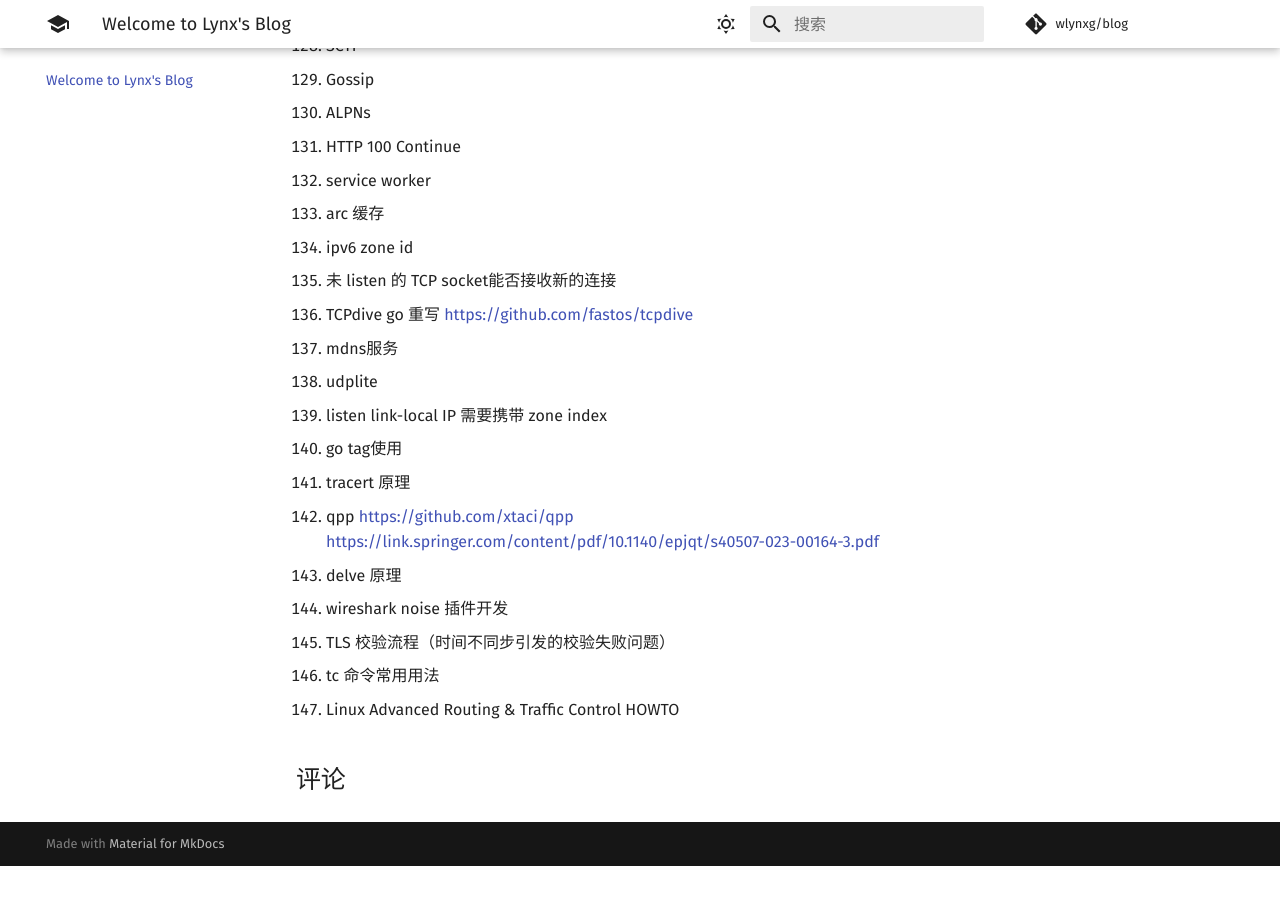
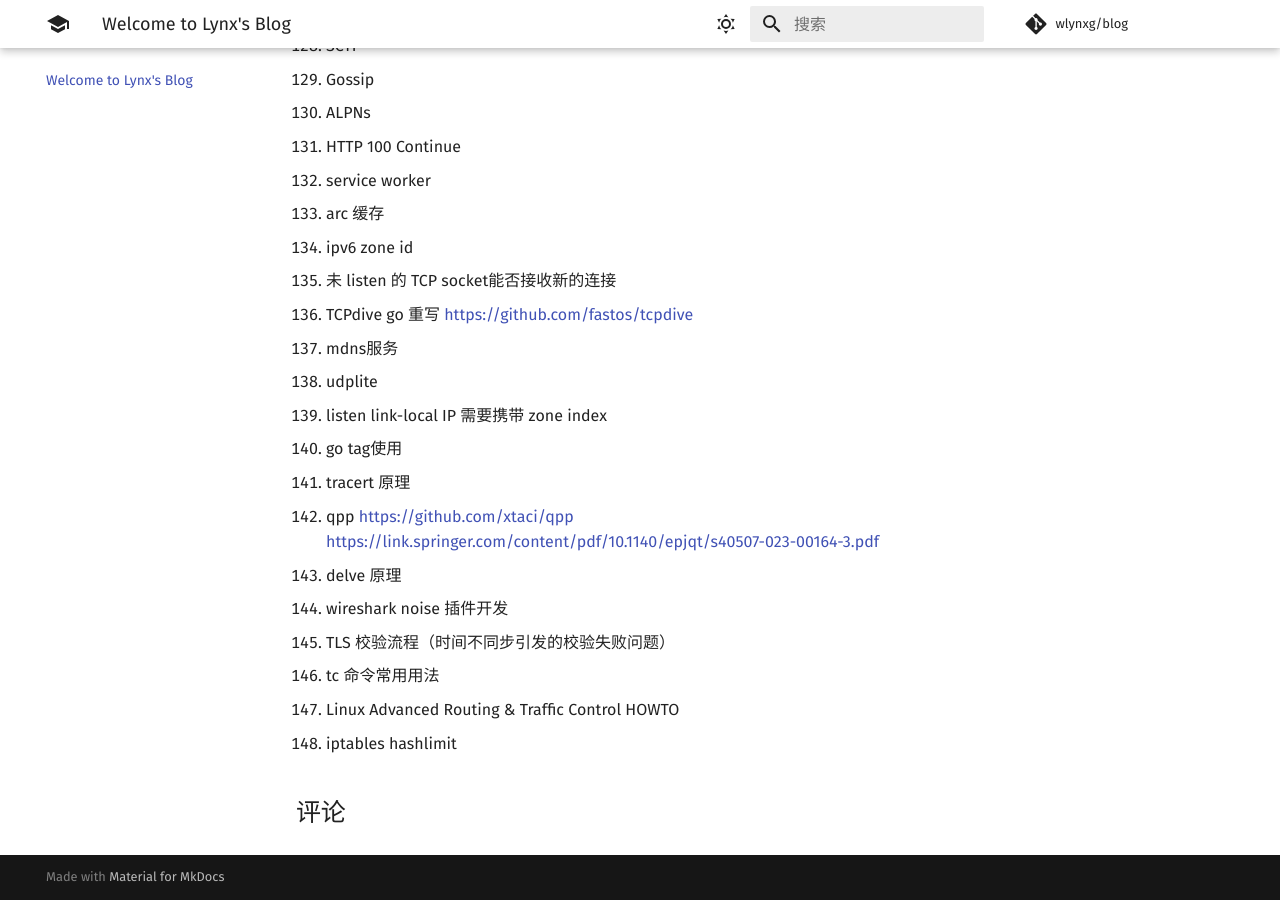
Before and after one commit to 1314liuwei/blog, an MkDocs documentation site: the page built from docs/index.md, in a window 1280 px wide and 900 px high, scrolled down 4529 px. Built offline with MkDocs 1.6.1 and Material for MkDocs 9.7.7, drawn with Linux system fonts in a browser that asks for light colours; comment, search, counter and statistics services are not loaded; before the commit the page ends 5395 px from its top, so only the background shows below that.

Commit message:
2024/09/24 周二

```diff
--- a/docs/index.md
+++ b/docs/index.md
@@ -149,3 +149,4 @@
 142. TLS 校验流程（时间不同步引发的校验失败问题）
 142. tc 命令常用用法
 142. Linux Advanced Routing & Traffic Control HOWTO
+142. iptables hashlimit
```
